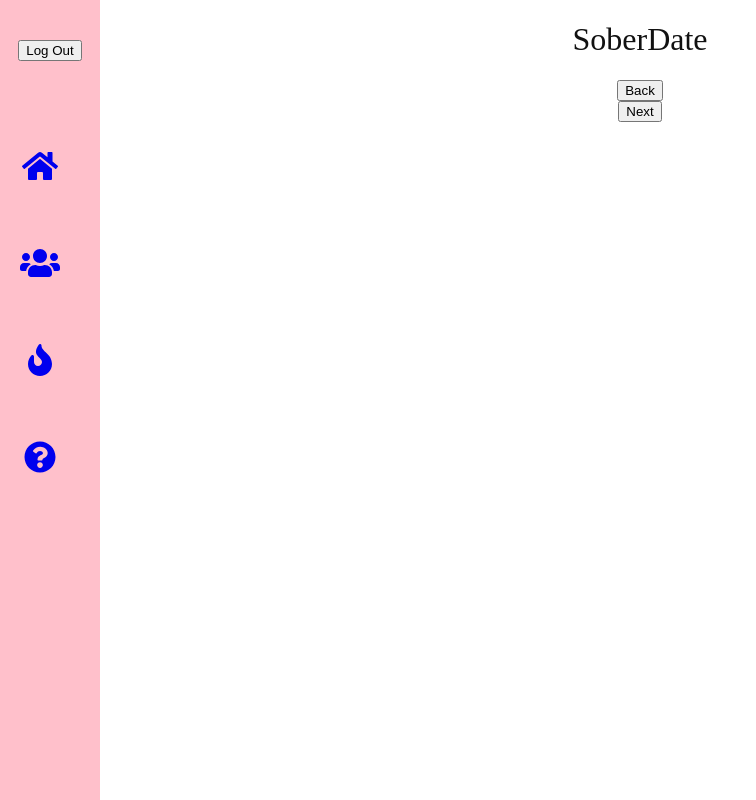
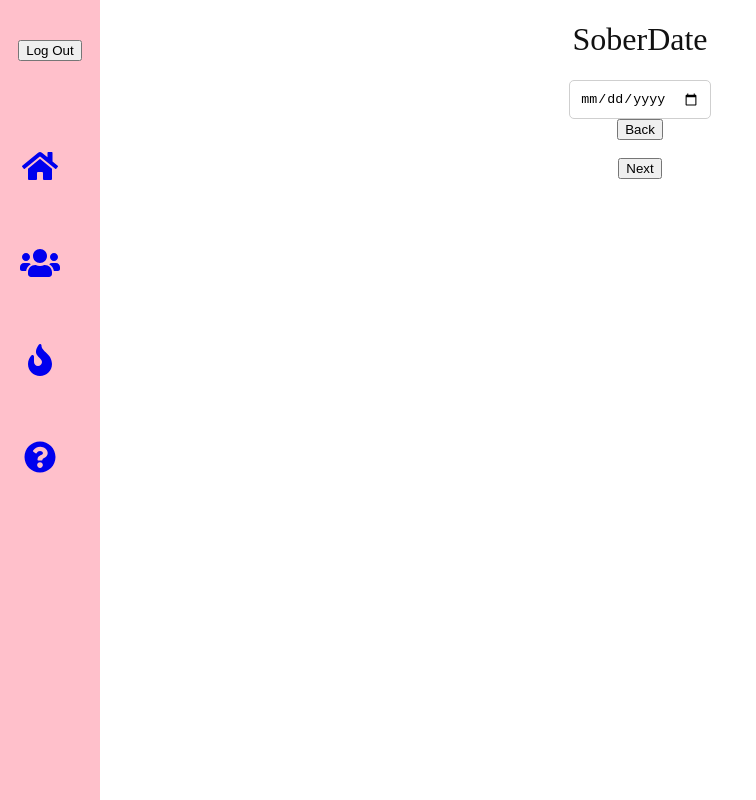
Before and after one commit to JessicaS97/Addiction-App, a React (Create React App) app: page /new-addiction in a window 1280 px wide. Both pictures are taken after a click on the button "Next". Shown: the whole page, without its empty margins (0-756 px from the left). Built offline with nearby package versions, Linux system fonts and the light colour scheme.

Commit message:
SoberDate page initial

```diff
--- a/src/Components/NewAddiction/SoberDate.js
+++ b/src/Components/NewAddiction/SoberDate.js
@@ -13,11 +13,14 @@ class SoberDate extends React.Component {
     }
 
     render() {
+        const {nextStep, prevStep, values, handleChange} = this.props
         return(
             <div className="sober-date">
                 <h1>SoberDate</h1>
-                <button onClick={this.back}>Back</button>
-                <button oncClick={this.next}>Next</button>
+                <input type="date" onChange={handleChange('startDate')} value={values.startDate}></input>
+                <button onClick={prevStep}>Back</button>
+                <br></br>
+                <button oncClick={nextStep}>Next</button>
             </div>
         )
     }
```
